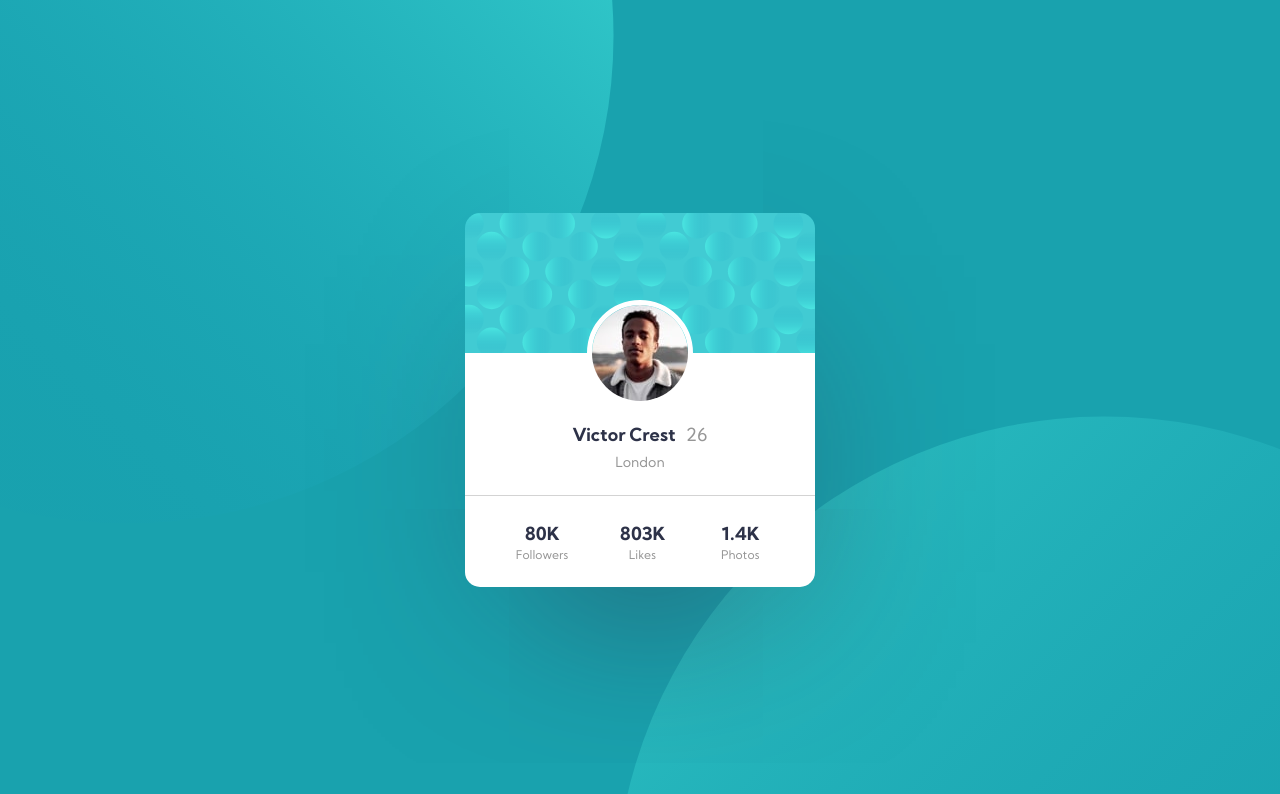
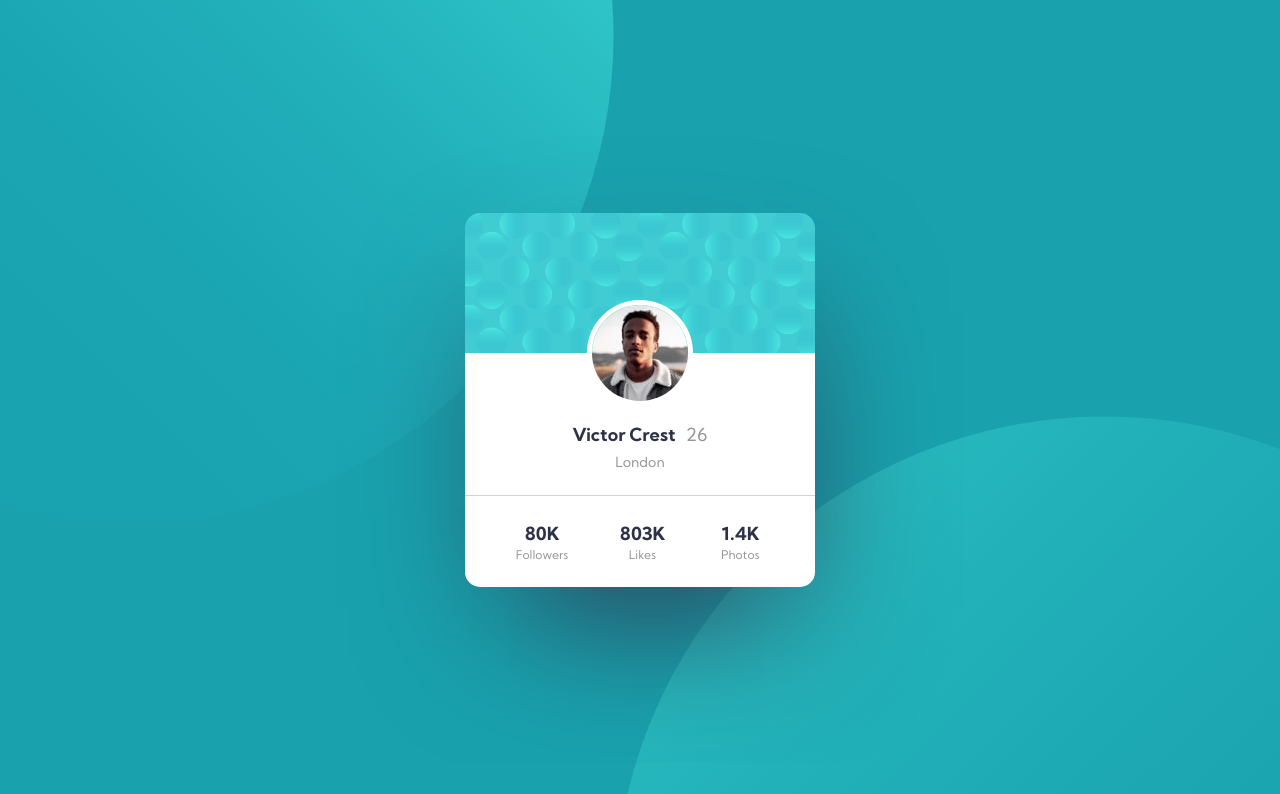
Before and after one commit to hseoy/profile-card-component, a plain HTML site: page index.html in a window 1280 px wide. Shown: the top 794 px of the page. Drawn offline with Linux system fonts and the light colour scheme.

Commit message:
Increase completeness

```diff
--- a/styles.css
+++ b/styles.css
@@ -47,7 +47,7 @@ body {
   background-repeat: no-repeat;
   background-position: right 0 top 0;
   padding-top: 87px;
-  box-shadow: 10px 60px 200px -70px hsl(229, 23%, 23%);
+  box-shadow: 10px 60px 150px -40px hsl(229, 23%, 23%);
 }
 
 .card-box h1,
```
